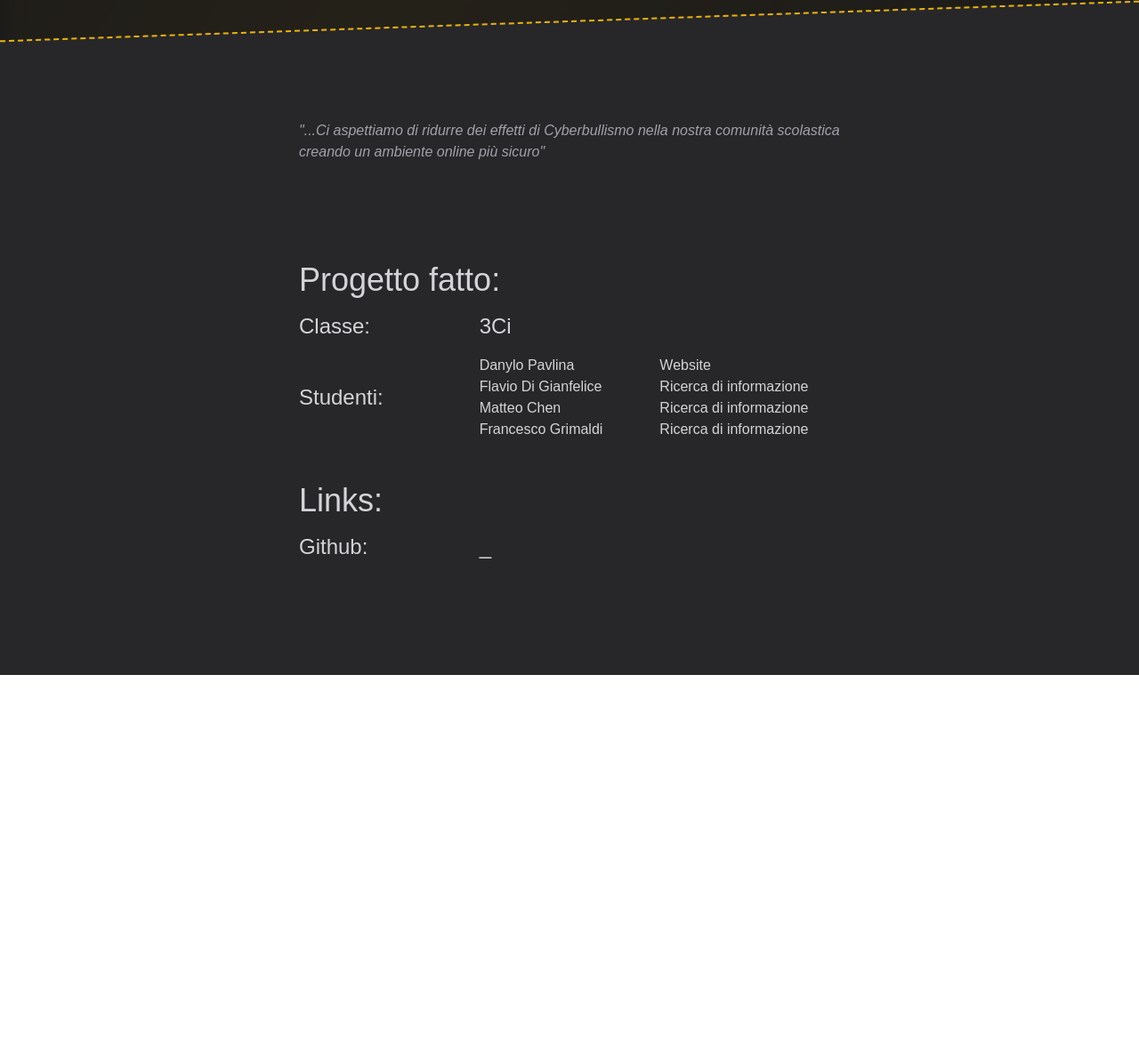
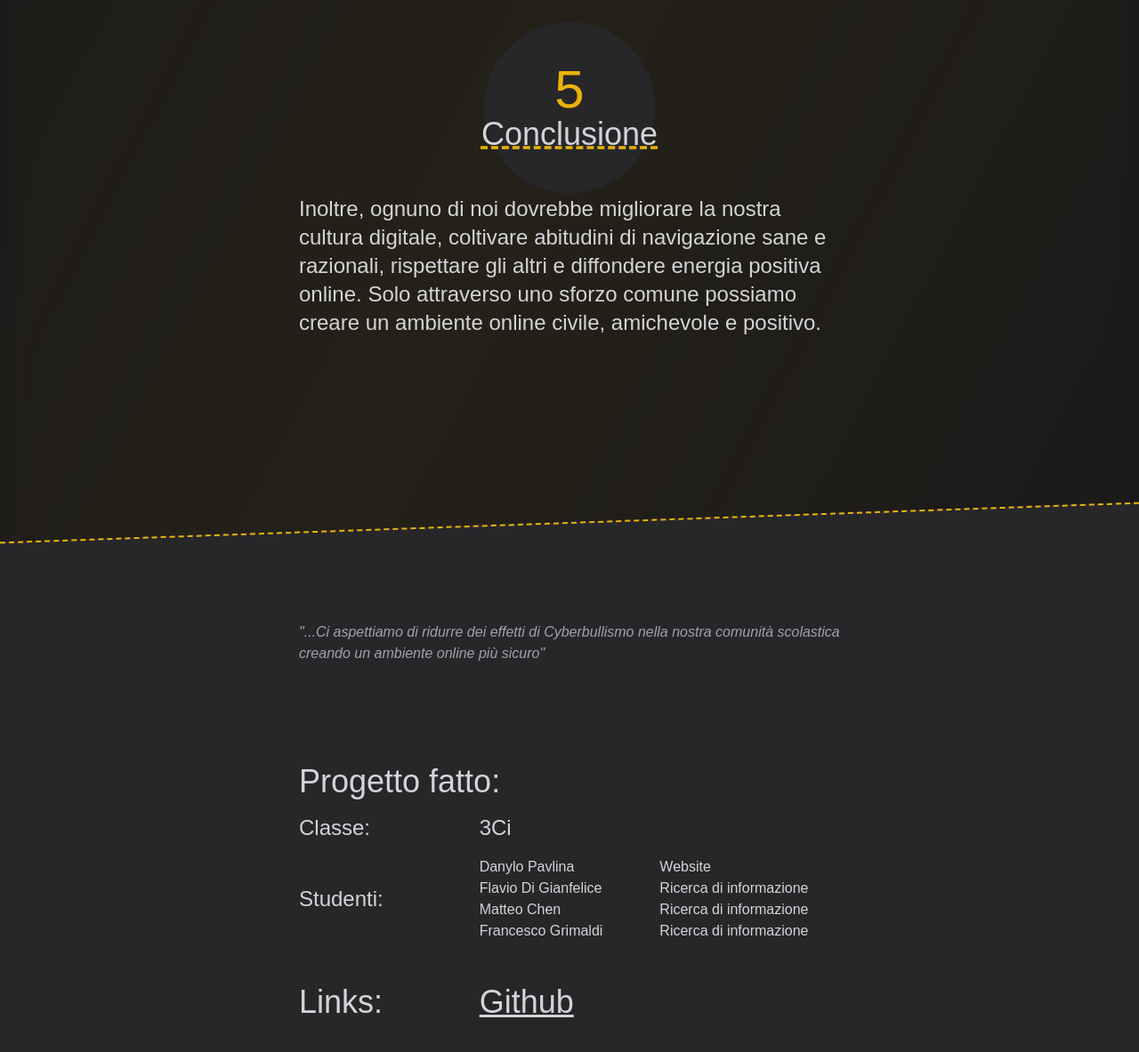
Before and after one commit to konqwer/Cyberbullismo, a website: page src/index.html in a window 1280 px wide. Shown: the part 3613-4796 px from the top of the page at 89% size. Before the commit the page ends 4372 px from the top, so only its background shows below. Drawn offline with nearby package versions, Linux system fonts and the light colour scheme; files that its build step writes are made by us from their sources; a web font is replaced by a local one.

Commit message:
added conclusion and github link

```diff
--- a/src/index.html
+++ b/src/index.html
@@ -153,6 +153,29 @@
               la responsabilità della supervisione.
             </p>
           </div>
+          <!-- Paragraph 5 -->
+          <div class="flex flex-col gap-12">
+            <div class="text-center relative">
+              <div
+                class="absolute bg-zinc-800 rounded-full h-48 w-48 left-1/2 top-1/2 -translate-y-1/2 -translate-x-1/2"
+              ></div>
+              <div class="relative z-20">
+                <span class="text-6xl text-yellow-500"> 5 </span>
+                <h2
+                  class="text-4xl underline decoration-dashed decoration-yellow-500"
+                >
+                  Conclusione
+                </h2>
+              </div>
+            </div>
+            <p>
+              Inoltre, ognuno di noi dovrebbe migliorare la nostra cultura
+              digitale, coltivare abitudini di navigazione sane e razionali,
+              rispettare gli altri e diffondere energia positiva online. Solo
+              attraverso uno sforzo comune possiamo creare un ambiente online
+              civile, amichevole e positivo.
+            </p>
+          </div>
         </div>
       </div>
       <!-- Footer -->
@@ -194,10 +217,15 @@
           </div>
           <!-- Project authors -->
           <div class="flex flex-col gap-4">
-            <h1 class="text-4xl">Links:</h1>
             <div class="grid grid-cols-3">
-              <div class="text-2xl">Github:</div>
-              <div class="text-2xl">_</div>
+              <h1 class="text-4xl">Links:</h1>
+              <a
+                href="https://github.com/konqwer/cyberbullismo"
+                class="text-4xl underline"
+                target="_blank"
+              >
+                Github
+              </a>
             </div>
           </div>
         </div>
```
